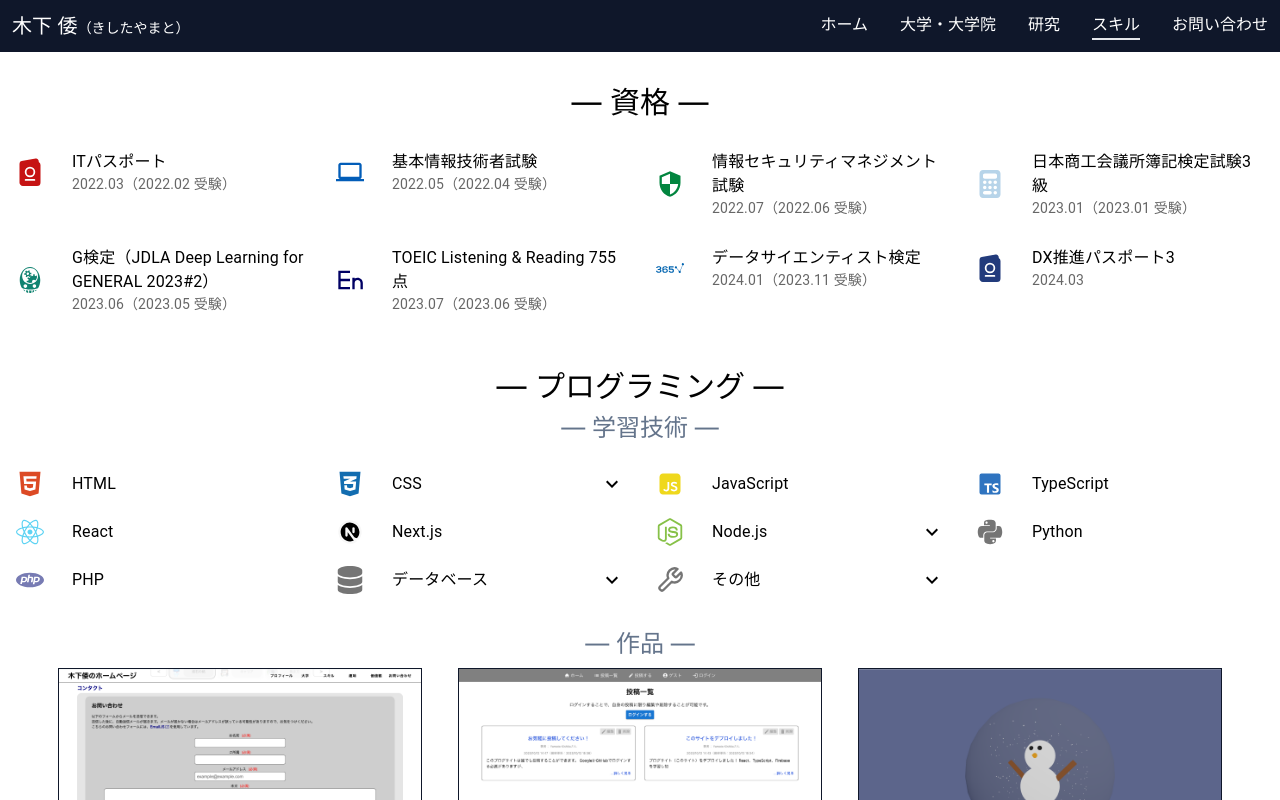
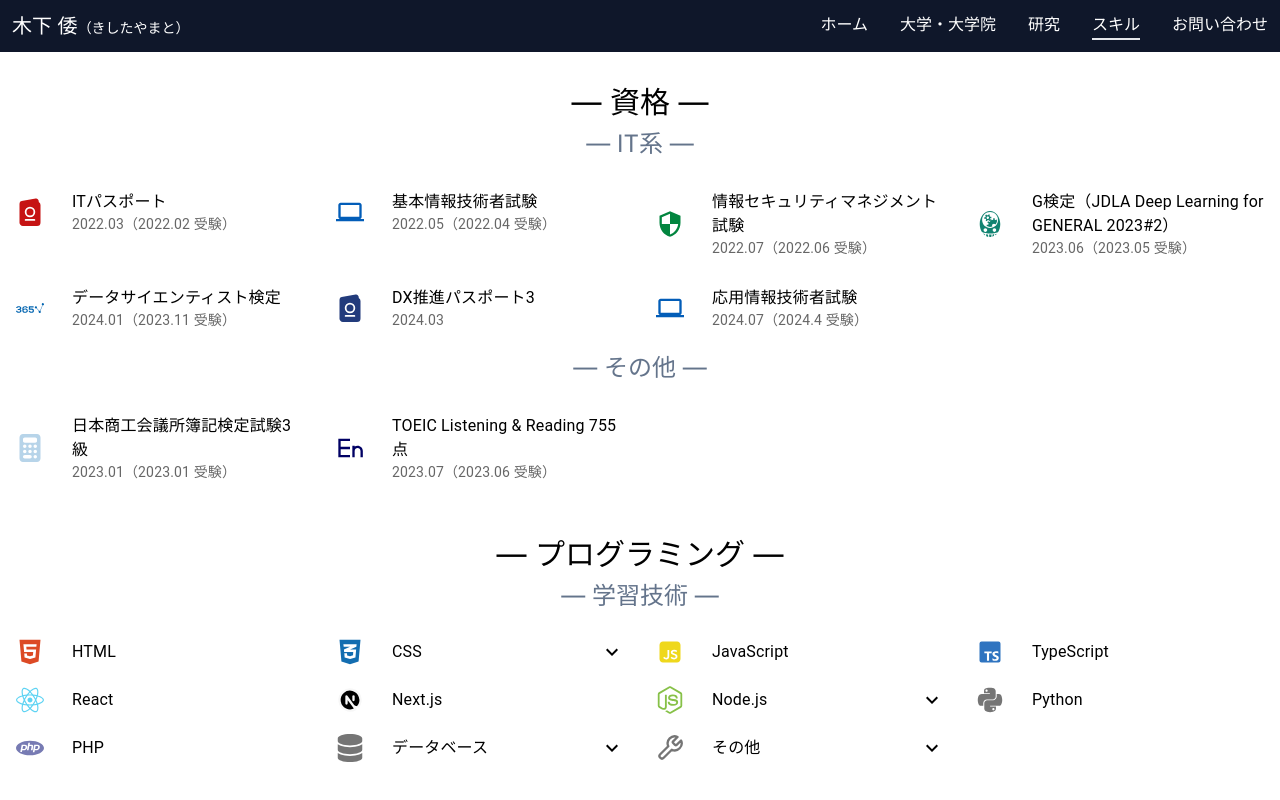
Before and after one commit to YamatoKishitaHub/portfolio, a Next.js app in the folder frontend/: page /skill in a window 1280 px wide. Shown: the top 800 px of the page. Built offline with nearby package versions, Linux system fonts and the light colour scheme.

Commit message:
update qualification info

```diff
--- a/frontend/components/skill/Qualification.tsx
+++ b/frontend/components/skill/Qualification.tsx
@@ -20,7 +20,7 @@ type QualificationType = {
 };
 
 const Qualification = () => {
-  const qualifications: QualificationType[] = [
+  const itQualifications: QualificationType[] = [
     {
       label: "ITパスポート",
       date: "2022.03（2022.02 受験）",
@@ -37,19 +37,9 @@ const Qualification = () => {
       icon: <MdSecurity color="#02853F" />,
     },
     {
-      label: "日本商工会議所簿記検定試験3級",
-      date: "2023.01（2023.01 受験）",
-      icon: <FaCalculator color="#B7D4E9" />,
-    },
-    {
       label: "G検定（JDLA Deep Learning for GENERAL 2023#2）",
       date: "2023.06（2023.05 受験）",
       icon: <GiArtificialIntelligence color="#118371" />,
-    },
-    {
-      label: "TOEIC Listening & Reading 755点",
-      date: "2023.07（2023.06 受験）",
-      icon: <RiEnglishInput color="#000064" />,
     },
     {
       label: "データサイエンティスト検定",
@@ -61,31 +51,72 @@ const Qualification = () => {
       date: "2024.03",
       icon: <BsFillPassportFill color="#223B7C" />,
     },
+    {
+      label: "応用情報技術者試験",
+      date: "2024.07（2024.4 受験）",
+      icon: <MdComputer color="#025DB8" />,
+    },
+  ];
+
+  const otherQualifications: QualificationType[] = [
+    {
+      label: "日本商工会議所簿記検定試験3級",
+      date: "2023.01（2023.01 受験）",
+      icon: <FaCalculator color="#B7D4E9" />,
+    },
+    {
+      label: "TOEIC Listening & Reading 755点",
+      date: "2023.07（2023.06 受験）",
+      icon: <RiEnglishInput color="#000064" />,
+    },
   ];
 
   return (
     <div>
       <Heading label="資格" />
       <div>
+        <div>
+          <Heading label="IT系" h2 />
           <List
             sx={{ width: "100%", maxWidth: 1280, bgcolor: "background.paper", mx: "auto" }}
             component="nav"
             aria-labelledby="nested-list-subheader"
-          className="flex flex-wrap w-80 sm:w-[640px] lg:w-[960px] 2xl:w-[1280px]"
+            className="flex flex-wrap w-80 sm:w-[640px] lg:w-[960px] 2xl:w-[1280px] pt-0 -mt-2"
           >
-          {qualifications.map((qualification, index: number) => (
+            {itQualifications.map((itQualification, index: number) => (
               <div key={index} className="w-80">
                 <ListItemButton style={{ cursor: "default" }}>
                   <ListItemIcon>
-                  <Icon icon={qualification.icon} />
+                    <Icon icon={itQualification.icon} />
                   </ListItemIcon>
-                <ListItemText primary={qualification.label} secondary={qualification.date} />
+                  <ListItemText primary={itQualification.label} secondary={itQualification.date} />
+                </ListItemButton>
+              </div>
+            ))}
+          </List>
+        </div>
+        <div>
+          <Heading label="その他" h2 />
+          <List
+            sx={{ width: "100%", maxWidth: 1280, bgcolor: "background.paper", mx: "auto" }}
+            component="nav"
+            aria-labelledby="nested-list-subheader"
+            className="flex flex-wrap w-80 sm:w-[640px] lg:w-[960px] 2xl:w-[1280px] pt-0 -mt-2"
+          >
+            {otherQualifications.map((otherQualification, index: number) => (
+              <div key={index} className="w-80">
+                <ListItemButton style={{ cursor: "default" }}>
+                  <ListItemIcon>
+                    <Icon icon={otherQualification.icon} />
+                  </ListItemIcon>
+                  <ListItemText primary={otherQualification.label} secondary={otherQualification.date} />
                 </ListItemButton>
               </div>
             ))}
           </List>
         </div>
       </div>
+    </div>
   );
 };
 
```
Lines whose indentation alone changed are shown as unchanged.
